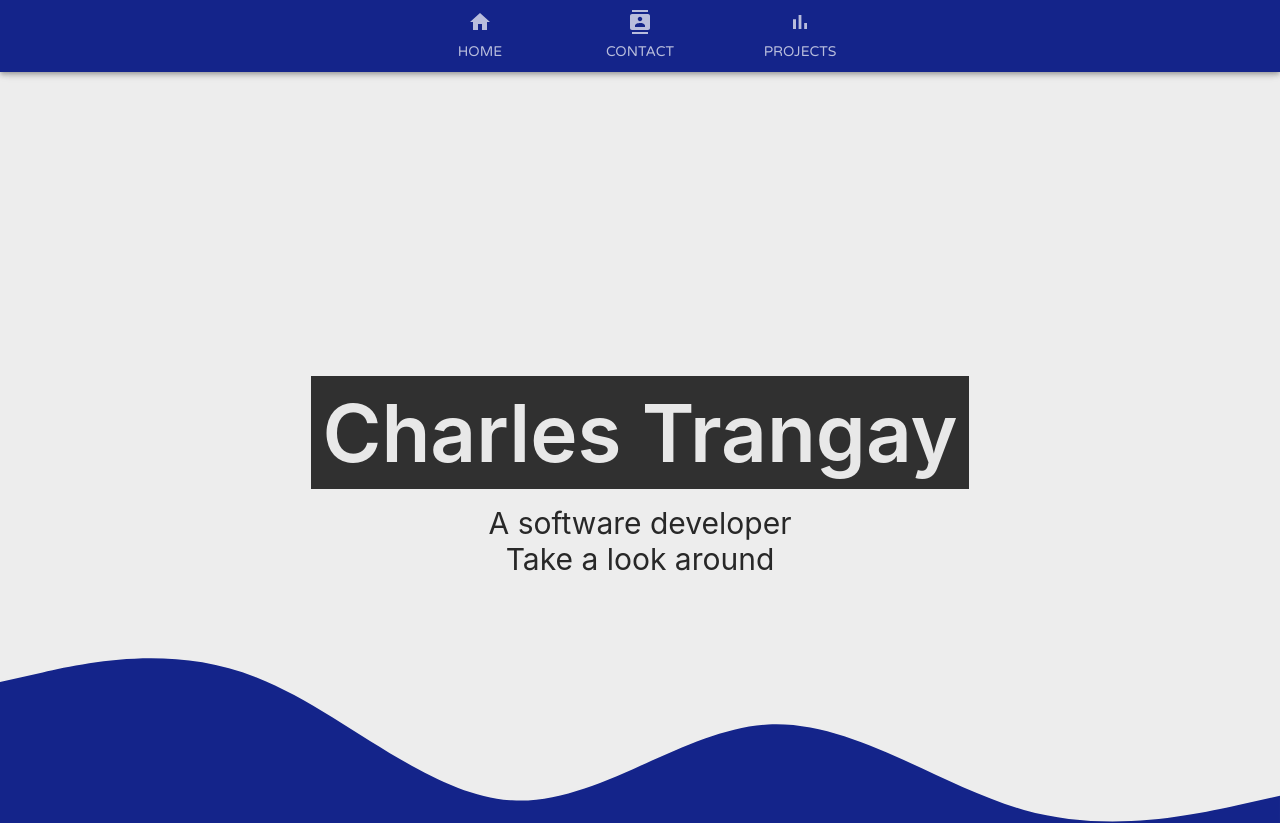
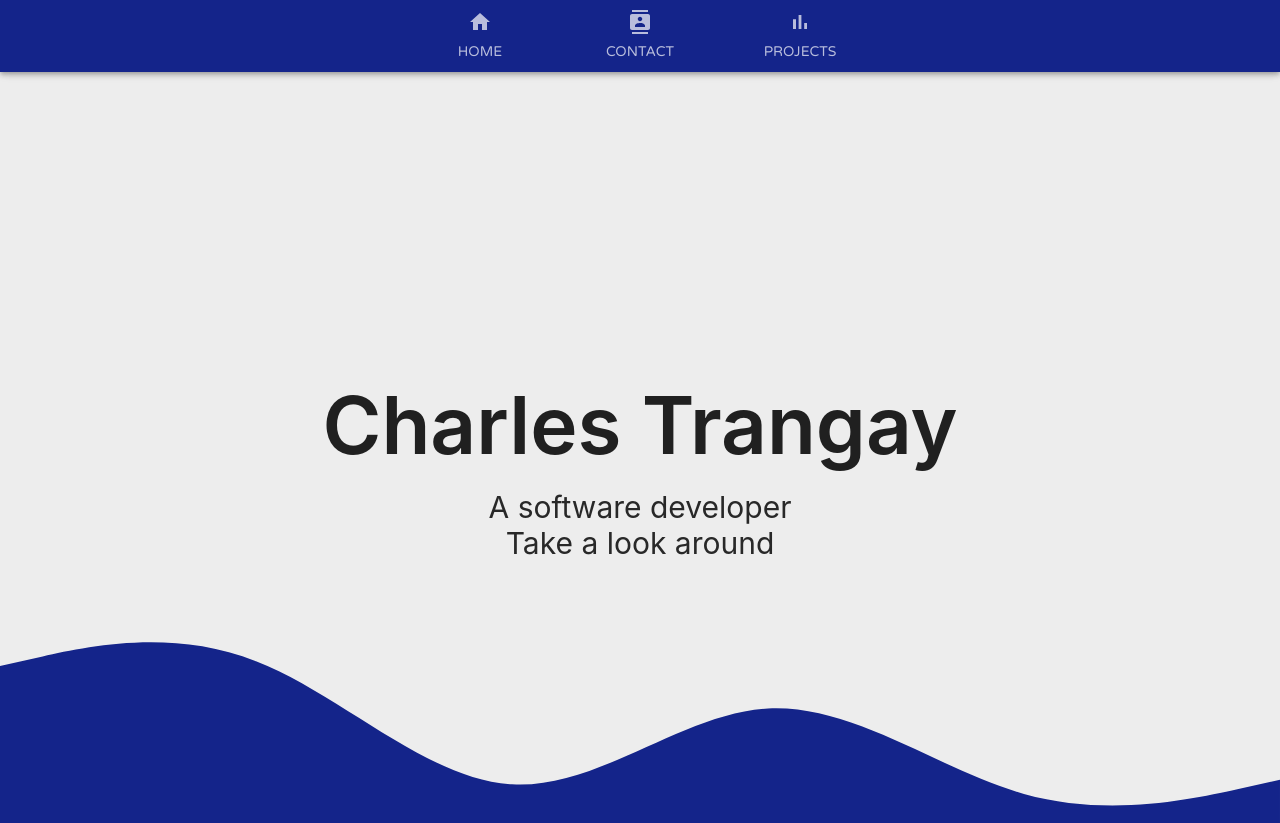
Before and after one commit to Borality/Own-website, a React (Create React App) app: page / in a window 1280 px wide. Shown: the top 823 px of the page. Built offline with nearby package versions, Linux system fonts and the light colour scheme.

Commit message:
changed title

```diff
--- a/src/components/Contact/ContactComp1.js
+++ b/src/components/Contact/ContactComp1.js
@@ -9,8 +9,8 @@ import GitHubIcon from "@material-ui/icons/GitHub";
 
 const useStyles = makeStyles({
 	title: {
-		backgroundColor: "#303030",
-		color: "#E8E8E8",
+		//backgroundColor: "#303030",
+		color: "#202020",
 		fontWeight: "600",
 	},
 	text: {
@@ -50,8 +50,8 @@ export default function ContactComp1() {
 				>
 					{/* Setting responsive sizes for mobile fontSize, fontSize inherit is responsive */}
 					<Box
-						px={1.4}
-						py={1}
+						//px={1.4}
+						//py={1}
 						my={2}
 						fontSize={{ xs: 35, sm: 60, md: 70, lg: 80 }}
 						className={classes.title}
--- a/src/components/Homepage/HomeComp1.js
+++ b/src/components/Homepage/HomeComp1.js
@@ -5,8 +5,8 @@ import { Box, Grid, makeStyles } from "@material-ui/core";
 //MUI CSS styles
 const useStyles = makeStyles({
 	title: {
-		backgroundColor: "#303030",
-		color: "#E8E8E8",
+		//backgroundColor: "#303030",
+		color: "#202020",
 		fontWeight: "600",
 	},
 	text: {
@@ -36,8 +36,8 @@ export default function HomeComp1() {
 			>
 				<Box mb={6} mt={{ xs: 10, sm: 26, md: 26, lg: 36 }} textAlign="center">
 					<Box
-						px={1.4}
-						py={1}
+						//px={1.4}
+						//py={1}
 						my={2}
 						fontSize={{ xs: 35, sm: 60, md: 70, lg: 80 }}
 						className={classes.title}
--- a/src/components/Projects/ProjectsComp1.js
+++ b/src/components/Projects/ProjectsComp1.js
@@ -3,9 +3,9 @@ import React from "react";
 
 const styles = {
 	title: {
-		color: "#E8E8E8",
+		color: "#202020",
 		fontWeight: "600",
-		backgroundColor: "#303030",
+		//backgroundColor: "#303030",
 	},
 };
 
@@ -20,8 +20,8 @@ export default function ProjectsComp1() {
 				style={{ backgroundColor: "#ededed" }}
 			>
 				<Box
-					px={1.4}
-					py={1}
+					//px={1.4}
+					//py={1}
 					mt={{ xs: 10, sm: 26, md: 26, lg: 38 }}
 					fontSize={{ xs: 35, sm: 60, md: 70, lg: 80 }}
 					style={classes.title}
```
